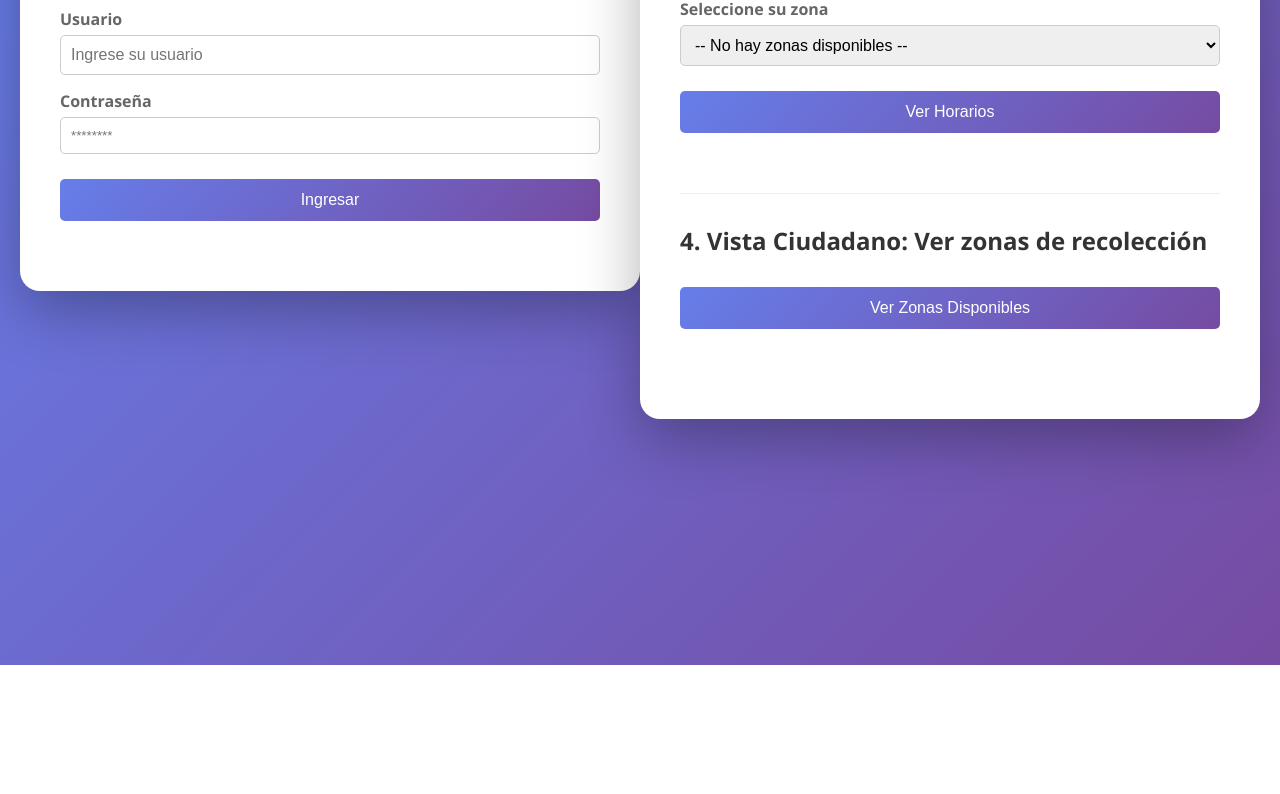
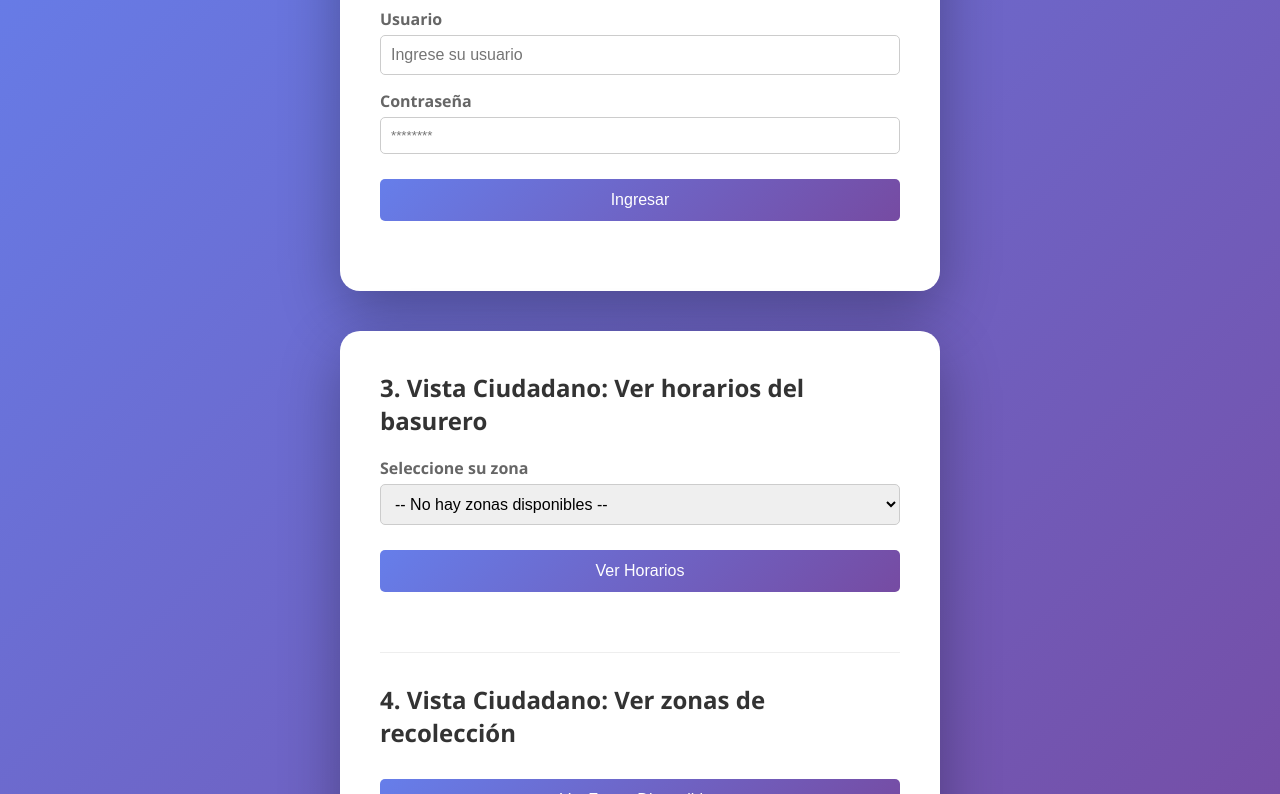
Before and after one commit to Joaquinmes18/Gestor_Basura, a website with bundled scripts: page index.html in a window 1280 px wide. Shown: the part 135-929 px from the top of the page. Before the commit the page ends 800 px from the top, so only its background shows below. Built offline with nearby package versions, Linux system fonts and the light colour scheme.

Commit message:
style: vista login

```diff
--- a/index.html
+++ b/index.html
@@ -16,9 +16,11 @@
             background: linear-gradient(135deg, #667eea 0%, #764ba2 100%);
             min-height: 100vh;
             display: flex;
-            justify-content: center;
-            align-items: flex-start;
+            flex-direction: column;
+            justify-content: flex-start;
+            align-items: center;
             padding: 40px 20px;
+            gap: 20px;
         }
 
         .container {
@@ -27,7 +29,8 @@
             box-shadow: 0 20px 60px rgba(0, 0, 0, 0.3);
             padding: 40px;
             width: 100%;
-            max-width: 900px;
+            max-width: 600px;
+            margin-bottom: 0;
         }
 
         h1, h2 {
@@ -153,6 +156,11 @@
                 <button type="submit">Guardar Horario</button>
                 <div id="mensaje-horario" class="mensaje"></div>
             </form>
+
+            <hr>
+            <h2>Rutas Registradas (Vista Admin)</h2>
+            <div id="lista-rutas" class="list-container"></div>
+
         </div>
     </div>
 
--- a/src/basura-presenter.js
+++ b/src/basura-presenter.js
@@ -1,15 +1,17 @@
 import {
+    validarLogin,
     registrarZona,
     registrarHorario,
     obtenerZonas,
     obtenerHorarios,
     verHorariosPorZona,
     verZonasDisponibles,
-    validarLogin
 } from './basura-model.js';
 
 import {
     obtenerElementosVista,
+    obtenerDatosLogin,
+    mostrarPanelAdmin,
     obtenerDatosZona,
     obtenerDatosHorario,
     obtenerZonaConsulta,
@@ -25,6 +27,21 @@ import {
 } from './basura-view.js';
 
 const elementos = obtenerElementosVista();
+
+elementos.formLogin.addEventListener('submit', function (e) {
+    e.preventDefault();
+
+    const datos = obtenerDatosLogin();
+    const resultado = validarLogin(datos.usuario, datos.pass);
+
+    if (!resultado.exito) {
+        mostrarMensaje(elementos.msgLogin, resultado.mensaje, "red");
+        return;
+    }
+    mostrarPanelAdmin(true);
+});
+
+mostrarPanelAdmin(false);
 
 elementos.formZona.addEventListener('submit', function (e) {
     e.preventDefault();
@@ -91,17 +108,3 @@ elementos.btnVerZonas.addEventListener('click', function () {
 
 actualizarSelectZonas(obtenerZonas());
 renderizarRutas(obtenerHorarios(), obtenerZonas());
-
-elementos.formLogin.addEventListener('submit', function (e) {
-    e.preventDefault();
-
-    const datos = obtenerDatosLogin();
-    const resultado = validarLogin(datos.usuario, datos.pass);
-
-    if (!resultado.exito) {
-        mostrarMensaje(elementos.msgLogin, resultado.mensaje, "red");
-        return;
-    }
-    mostrarPanelAdmin(true);
-});
-mostrarPanelAdmin(false);
--- a/src/basura-view.js
+++ b/src/basura-view.js
@@ -16,7 +16,7 @@ const msgVerZonas = document.getElementById('mensaje-ver-zonas');
 const listaZonasCiudadano = document.getElementById('lista-zonas-ciudadano');
 
 const sectionLogin = document.getElementById('section-login');
-const sectionAdmin = document.getElementById('section-admin'); // Envuelve tus formularios 1 y 2
+const sectionAdmin = document.getElementById('section-admin');
 const formLogin = document.getElementById('form-login');
 const msgLogin = document.getElementById('mensaje-login');
 
@@ -38,7 +38,9 @@ export function obtenerElementosVista() {
         formLogin,
         msgLogin,
         sectionLogin,
-        sectionAdmin
+        sectionAdmin,
+        btnVerHorarios: document.getElementById('btn-ver-horarios'),
+        btnVerZonas: document.getElementById('btn-ver-zonas')
     };
 }
 
@@ -183,6 +185,9 @@ export function obtenerDatosLogin() {
 }
 
 export function mostrarPanelAdmin(mostrar) {
+    const sectionLogin = document.getElementById('section-login');
+    const sectionAdmin = document.getElementById('section-admin');
+
     if (mostrar) {
         sectionLogin.style.display = 'none';
         sectionAdmin.style.display = 'block';
```
